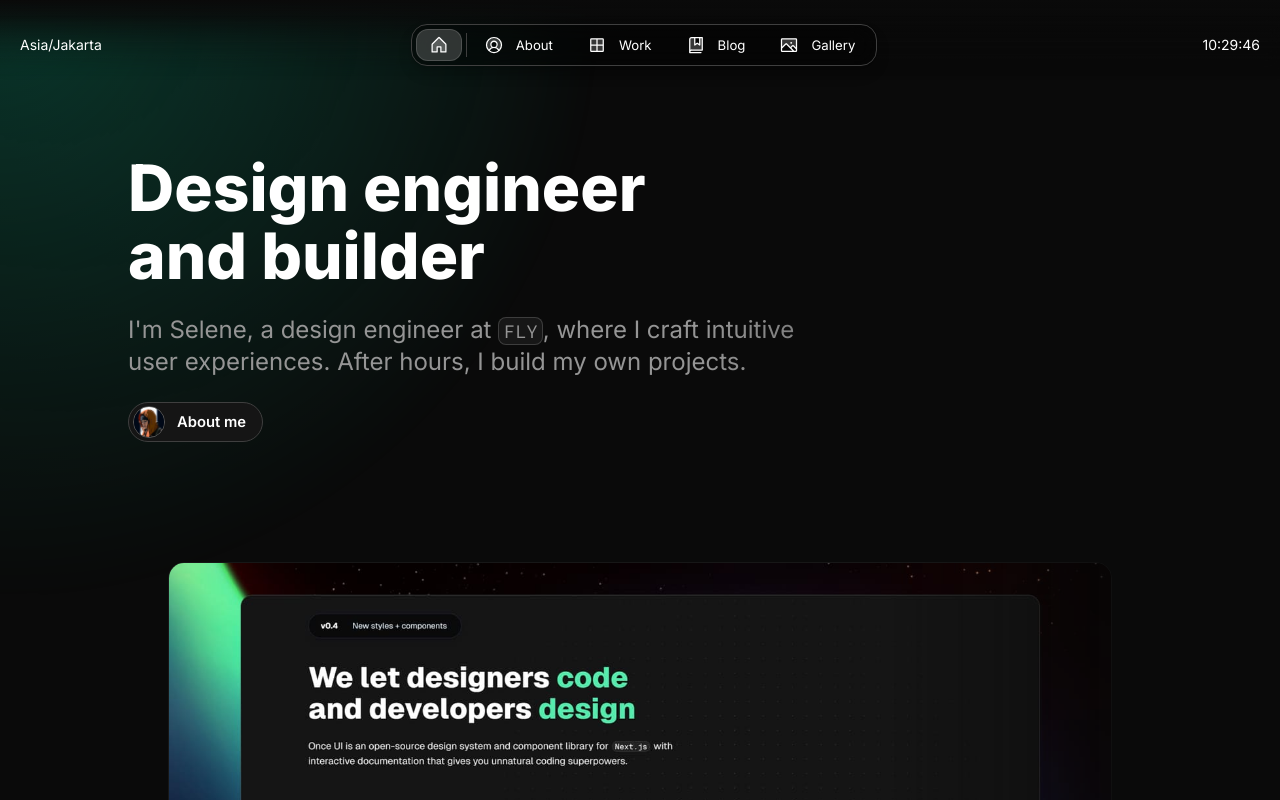
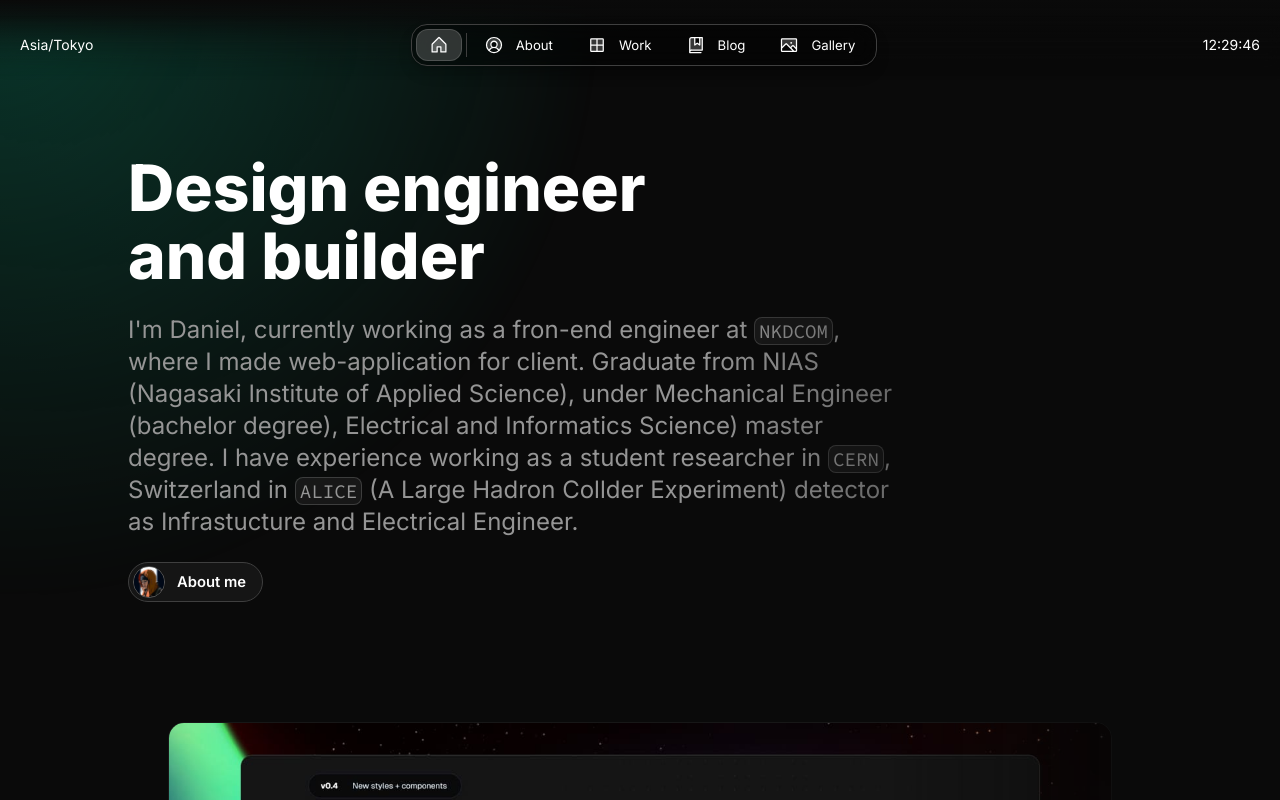
Before and after one commit to daneecool/daniel-portfolio-github.io, a Next.js app: page / in a window 1280 px wide. Shown: the top 800 px of the page. Built offline with nearby package versions, Linux system fonts and the light colour scheme.

Commit message:
bio edit

```diff
--- a/src/app/resources/content.js
+++ b/src/app/resources/content.js
@@ -1,15 +1,15 @@
 import { InlineCode } from "@/once-ui/components";
 
 const person = {
-  firstName: "Selene",
-  lastName: "Yu",
+  firstName: "Goh",
+  lastName: "Daniel Jia Qin",
   get name() {
     return `${this.firstName} ${this.lastName}`;
   },
-  role: "Design Engineer",
+  role: "Front-End Engineer",
   avatar: "/images/avatar.jpg",
-  location: "Asia/Jakarta", // Expecting the IANA time zone identifier, e.g., 'Europe/Vienna'
-  languages: ["English", "Bahasa"], // optional: Leave the array empty if you don't want to display languages
+  location: "Asia/Tokyo", // Expecting the IANA time zone identifier, e.g., 'Europe/Vienna'
+  languages: ["English", "Bahasa Melayu", "Japanese", "Chinese"], // optional: Leave the array empty if you don't want to display languages
 };
 
 const newsletter = {
@@ -29,12 +29,12 @@ const social = [
   {
     name: "GitHub",
     icon: "github",
-    link: "https://github.com/once-ui-system/nextjs-starter",
+    link: "https://github.com/daneecool",
   },
   {
     name: "LinkedIn",
     icon: "linkedin",
-    link: "https://www.linkedin.com/company/once-ui/",
+    link: "https://www.linkedin.com/in/goh-daniel-jia-qin-b776381ba/",
   },
   {
     name: "X",
@@ -44,7 +44,7 @@ const social = [
   {
     name: "Email",
     icon: "email",
-    link: "mailto:example@gmail.com",
+    link: "mailto:daneework93.gmail.com",
   },
 ];
 
@@ -55,8 +55,12 @@ const home = {
   headline: <>Design engineer and builder</>,
   subline: (
     <>
-      I'm Selene, a design engineer at <InlineCode>FLY</InlineCode>, where I craft intuitive
-      <br /> user experiences. After hours, I build my own projects.
+      {/* I'm Selene, a design engineer at <InlineCode>FLY</InlineCode>, where I craft intuitive
+      <br /> user experiences. After hours, I build my own projects. */}
+      I'm Daniel, currently working as a fron-end engineer at <InlineCode>NKDCOM</InlineCode>, where I made web-application for client.
+      Graduate from NIAS (Nagasaki Institute of Applied Science), under Mechanical Engineer (bachelor degree), Electrical and Informatics Science) master degree.
+      I have experience working as a student researcher in <InlineCode>CERN</InlineCode>, Switzerland in <InlineCode>ALICE</InlineCode> (A Large Hadron Collder Experiment) detector as Infrastucture and
+      Electrical Engineer.
     </>
   ),
 };
@@ -81,9 +85,13 @@ const about = {
     title: "Introduction",
     description: (
       <>
-        Selene is a Jakarta-based design engineer with a passion for transforming complex challenges
+        {/* Selene is a Jakarta-based design engineer with a passion for transforming complex challenges
         into simple, elegant design solutions. Her work spans digital interfaces, interactive
-        experiences, and the convergence of design and technology.
+        experiences, and the convergence of design and technology. */}
+
+        Daniel is a Malaysian-based front-end engineer in Japan, passion for cyber security, IoT emebedded engineer
+        and full-stack engineer for transforming complex challenges into simple, user friendly solutions.
+        His work span digital interfaces, interactive experinces, and the convergence of design and technology.
       </>
     ),
   },
@@ -92,17 +100,21 @@ const about = {
     title: "Work Experience",
     experiences: [
       {
-        company: "FLY",
-        timeframe: "2022 - Present",
-        role: "Senior Design Engineer",
+        company: "ALICE CERN",
+        timeframe: "2018 - 2024",
+        role: "Electrical and Informatics Science Engineer",
         achievements: [
           <>
-            Redesigned the UI/UX for the FLY platform, resulting in a 20% increase in user
-            engagement and 30% faster load times.
+            {/* Redesigned the UI/UX for the FLY platform, resulting in a 20% increase in user
+            engagement and 30% faster load times. */}
+            Redesigned the DCS (Detector Control System) in CERN ALICE Detector, also detector expert in DCS for a smooth run of data collecting
+            and safety of the Detector during year of 2019-2022.
           </>,
           <>
-            Spearheaded the integration of AI tools into design workflows, enabling designers to
-            iterate 50% faster.
+            {/* Spearheaded the integration of AI tools into design workflows, enabling designers to
+            iterate 50% faster. */}
+            DCS integration for smooth communication between server farm during data taking and detector expert. Make sure a safty shutdown of
+            Detector during maintainance on-going.
           </>,
         ],
         images: [
@@ -138,13 +150,13 @@ const about = {
     title: "Studies",
     institutions: [
       {
-        name: "University of Jakarta",
-        description: <>Studied software engineering.</>,
+        name: "Nagasaki University of Applied Science",
+        description: <>Studied Mechanical Engineering.</>,
       },
-      {
-        name: "Build the Future",
-        description: <>Studied online marketing and personal branding.</>,
-      },
+      // {
+      //   name: "Build the Future",
+      //   description: <>Studied online marketing and personal branding.</>,
+      // },
     ],
   },
   technical: {
@@ -152,27 +164,27 @@ const about = {
     title: "Technical skills",
     skills: [
       {
-        title: "Figma",
-        description: <>Able to prototype in Figma with Once UI with unnatural speed.</>,
+        title: "Hyperwoks & Solid Works",
+        description: <>Material science and acoustic simulation</>,
         // optional: leave the array empty if you don't want to display images
-        images: [
-          {
-            src: "/images/projects/project-01/cover-02.jpg",
-            alt: "Project image",
-            width: 16,
-            height: 9,
-          },
-          {
-            src: "/images/projects/project-01/cover-03.jpg",
-            alt: "Project image",
-            width: 16,
-            height: 9,
-          },
-        ],
+        // images: [
+        //   {
+        //     src: "/images/projects/project-01/cover-02.jpg",
+        //     alt: "Project image",
+        //     width: 16,
+        //     height: 9,
+        //   },
+        //   {
+        //     src: "/images/projects/project-01/cover-03.jpg",
+        //     alt: "Project image",
+        //     width: 16,
+        //     height: 9,
+        //   },
+        // ],
       },
       {
-        title: "Next.js",
-        description: <>Building next gen apps with Next.js + Once UI + Supabase.</>,
+        title: "CERN ROOT & C++ Programming for Data Analysis",
+        description: <>Building next gen Particle Acclerator Detector</>,
         // optional: leave the array empty if you don't want to display images
         images: [
           {
```
